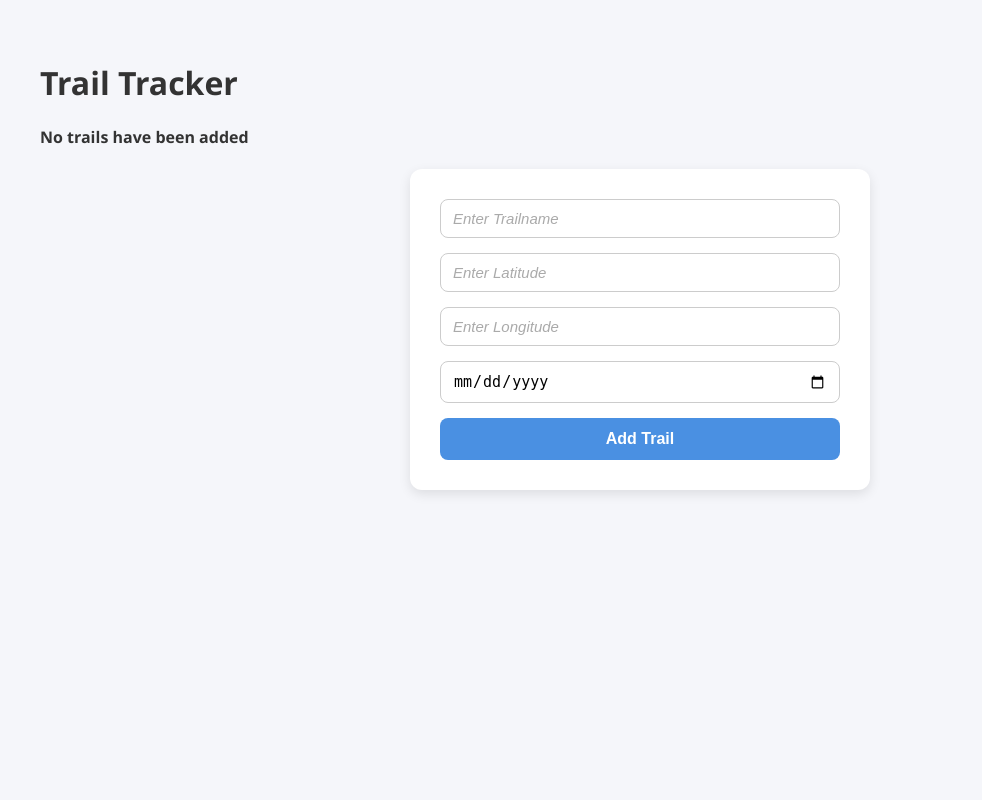
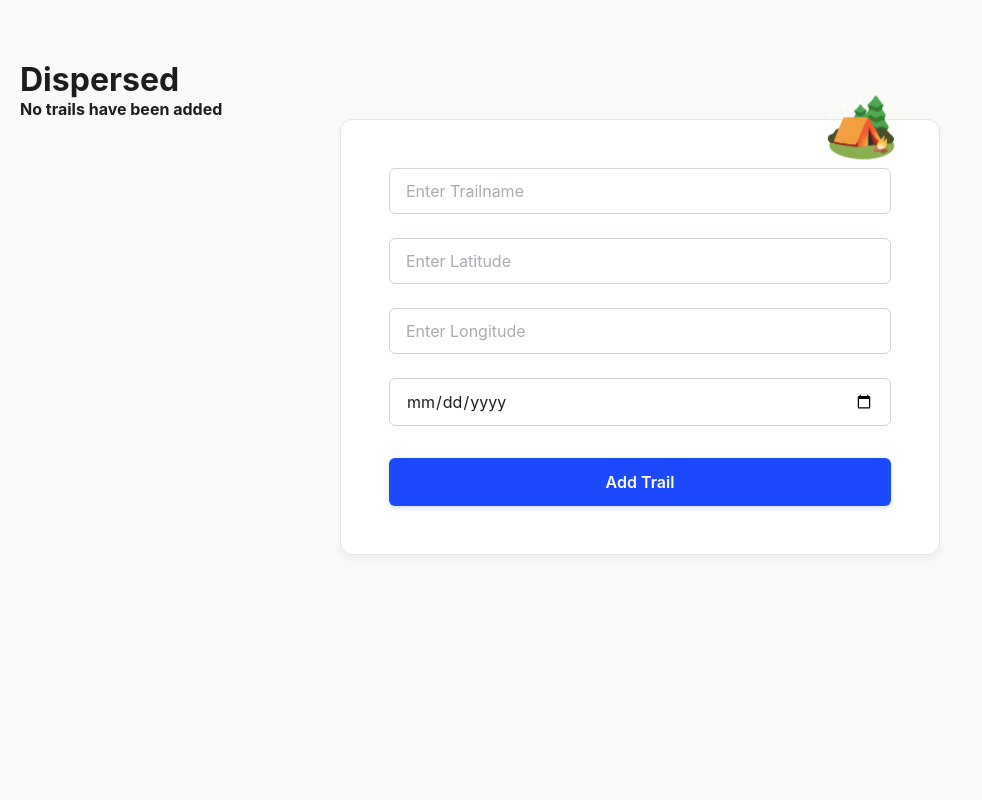
Before and after one commit to Tryj0hh/Dispersed, a Flask app: page / in a window 1280 px wide. Shown: the whole page, without its empty margins (0-982 px from the left). Run offline with Flask 3, Linux system fonts and the light colour scheme.

Commit message:
Changed css style

```diff
--- a/static/css/main.css
+++ b/static/css/main.css
@@ -1,116 +1,370 @@
-/* --- Global Styles --- */
+/* --- PostHog-inspired Styles --- */
+@keyframes float {
+  0%, 100% { transform: translateY(0px) rotate(0deg); }
+  50% { transform: translateY(-20px) rotate(5deg); }
+}
+
+@keyframes fadeIn {
+  from { opacity: 0; transform: translateY(30px); }
+  to { opacity: 1; transform: translateY(0); }
+}
+
+* {
+  margin: 0;
+  padding: 0;
+  box-sizing: border-box;
+}
+
 body {
   margin: 0;
-    font-family: "Segoe UI", Tahoma, Geneva, Verdana, sans-serif;
-    background-color: #f5f6fa;  /* light modern background */
-    color: #333;
-    padding: 40px;
+  font-family: -apple-system, BlinkMacSystemFont, "Segoe UI", "Roboto", "Oxygen", "Ubuntu", sans-serif;
+  background-color: #f9f9f8;
+  color: #1d1d1d;
+  padding: 60px 20px;
+  min-height: 100vh;
+  position: relative;
+}
+
+/* Playful background elements */
+.bg-shape {
+  position: fixed;
+  pointer-events: none;
+  opacity: 0.4;
+  z-index: 0;
+}
+
+.shape-1 {
+  top: 10%;
+  left: 5%;
+  font-size: 80px;
+  animation: float 8s ease-in-out infinite;
+}
+
+.shape-2 {
+  top: 60%;
+  right: 10%;
+  font-size: 100px;
+  animation: float 10s ease-in-out infinite 2s;
+}
+
+.shape-3 {
+  bottom: 15%;
+  left: 15%;
+  font-size: 90px;
+  animation: float 9s ease-in-out infinite 1s;
+}
+
+/* Page Header */
+.page-header {
+  text-align: center;
+  margin-bottom: 60px;
+  position: relative;
+  z-index: 1;
+  animation: fadeIn 0.8s ease;
+}
+
+.page-header h1 {
+  margin: 0 0 16px 0;
+  font-size: 56px;
+  font-weight: 700;
+  color: #1d1d1d;
+  line-height: 1.2;
+}
+
+.page-header .emoji-header {
+  display: inline-block;
+  margin-right: 12px;
+}
+
+.page-header p {
+  color: #65666d;
+  font-size: 20px;
+  margin-top: 0;
+  font-weight: 400;
+}
+
+/* Main container */
+.container {
+  max-width: 1200px;
+  margin: 0 auto;
+  position: relative;
+  z-index: 1;
 }
 
 /* --- Form Styles --- */
 form {
-    background-color: #ffffff;
-    max-width: 400px;
-    margin: auto;
-    padding: 30px;
+  background: #ffffff;
+  max-width: 600px;
+  margin: 0 auto 80px;
+  padding: 48px;
   border-radius: 12px;
-    box-shadow: 0 4px 12px rgba(0,0,0,0.1); /* soft shadow */
+  box-shadow: 0 4px 6px rgba(0,0,0,0.05);
+  border: 1.5px solid #e5e7e0;
   display: flex;
   flex-direction: column;
-    gap: 15px; /* space between inputs */
+  gap: 24px;
+  position: relative;
+  animation: fadeIn 0.8s ease 0.2s backwards;
+}
+
+/* Fun accent blob */
+form::before {
+  content: '🏕️';
+  position: absolute;
+  top: -30px;
+  right: 40px;
+  font-size: 60px;
+  animation: float 6s ease-in-out infinite;
+}
+
+h2 {
+  margin: 0 0 8px 0;
+  font-size: 32px;
+  font-weight: 700;
+  color: #1d1d1d;
+}
+
+.form-subtitle {
+  color: #65666d;
+  font-size: 16px;
+  margin-bottom: 16px;
+  font-weight: 400;
+}
+
+/* Input group */
+.input-group {
+  display: flex;
+  flex-direction: column;
+  gap: 8px;
 }
 
 /* Labels */
 label {
-    font-weight: 500;
-    margin-bottom: 4px;
+  font-weight: 600;
+  color: #1d1d1d;
+  font-size: 15px;
+  display: flex;
+  align-items: center;
+  gap: 6px;
 }
 
 /* Inputs */
 input[type="text"],
 input[type="number"],
-input[type="date"] {
-    padding: 10px 12px;
-    font-size: 15px;
-    border: 1px solid #ccc;
-    border-radius: 8px;
+input[type="date"],
+input[type="email"],
+select {
+  width: 100%;
+  padding: 12px 16px;
+  font-size: 16px;
+  border: 1.5px solid #d1d5db;
+  border-radius: 6px;
   outline: none;
-    transition: border 0.2s, box-shadow 0.2s;
+  transition: all 0.2s ease;
+  background-color: #ffffff;
+  font-family: inherit;
+  color: #1d1d1d;
+}
+
+input[type="text"]:hover,
+input[type="number"]:hover,
+input[type="date"]:hover,
+input[type="email"]:hover,
+select:hover {
+  border-color: #a8abb2;
 }
 
 input[type="text"]:focus,
 input[type="number"]:focus,
-input[type="date"]:focus {
-    border-color: #4a90e2;
-    box-shadow: 0 0 6px rgba(74,144,226,0.3);
+input[type="date"]:focus,
+input[type="email"]:focus,
+select:focus {
+  border-color: #1d4aff;
+  box-shadow: 0 0 0 3px rgba(29, 74, 255, 0.1);
 }
 
-/* Placeholder */
 input::placeholder {
-    color: #aaa;
-    font-style: italic;
+  color: #a8abb2;
 }
 
 /* Submit Button */
-input[type="submit"] {
-    padding: 12px;
+input[type="submit"],
+button[type="submit"] {
+  padding: 14px 28px;
   font-size: 16px;
-    font-weight: bold;
+  font-weight: 600;
   border: none;
-    border-radius: 8px;
-    background-color: #4a90e2;
+  border-radius: 6px;
+  background-color: #1d4aff;
   color: white;
   cursor: pointer;
-    transition: background-color 0.2s, transform 0.1s;
+  transition: all 0.2s ease;
+  font-family: inherit;
+  margin-top: 8px;
+  box-shadow: 0 2px 4px rgba(29, 74, 255, 0.2);
 }
 
-input[type="submit"]:hover {
-    background-color: #357ab8;
+input[type="submit"]:hover,
+button[type="submit"]:hover {
+  background-color: #0d3ad6;
+  box-shadow: 0 4px 8px rgba(29, 74, 255, 0.3);
+  transform: translateY(-1px);
 }
 
-input[type="submit"]:active {
-    transform: scale(0.98);
+input[type="submit"]:active,
+button[type="submit"]:active {
+  transform: translateY(0);
 }
 
 /* --- Table Styles --- */
+.table-section {
+  animation: fadeIn 0.8s ease 0.4s backwards;
+}
+
+.table-header {
+  display: flex;
+  justify-content: space-between;
+  align-items: center;
+  margin-bottom: 24px;
+}
+
+.table-header h3 {
+  font-size: 28px;
+  font-weight: 700;
+  color: #1d1d1d;
+  margin: 0;
+}
+
 .table-container {
-    max-width: 800px;
-    margin: 50px auto 0;
-    overflow-x: auto;
+  background: #ffffff;
+  border-radius: 12px;
+  box-shadow: 0 4px 6px rgba(0,0,0,0.05);
+  border: 1.5px solid #e5e7e0;
+  overflow: hidden;
+  position: relative;
 }
 
 table {
   width: 100%;
   border-collapse: collapse;
   background-color: #fff;
-    border-radius: 10px;
-    overflow: hidden;
-    box-shadow: 0 4px 12px rgba(0,0,0,0.08);
 }
 
 th, td {
-    padding: 12px 15px;
+  padding: 20px 24px;
   text-align: left;
 }
 
 th {
-    background-color: #4a90e2;
+  background-color: #f9f9f8;
+  color: #1d1d1d;
+  font-weight: 700;
+  font-size: 14px;
+  text-transform: uppercase;
+  letter-spacing: 0.5px;
+  border-bottom: 1.5px solid #e5e7e0;
+}
+
+tbody tr {
+  transition: background-color 0.15s ease;
+  border-bottom: 1px solid #f3f4f0;
+}
+
+tbody tr:hover {
+  background-color: #fefdf9;
+}
+
+tbody tr:last-child {
+  border-bottom: none;
+}
+
+td {
+  color: #1d1d1d;
+  font-size: 15px;
+}
+
+/* Action Buttons */
+.action-btn {
+  padding: 8px 16px;
+  border: 1.5px solid #e5e7e0;
+  border-radius: 4px;
+  font-size: 14px;
+  font-weight: 600;
+  cursor: pointer;
+  transition: all 0.15s ease;
+  margin-right: 8px;
+  background-color: #ffffff;
+  font-family: inherit;
+}
+
+.edit-btn {
+  color: #1d4aff;
+  border-color: #1d4aff;
+}
+
+.edit-btn:hover {
+  background-color: #1d4aff;
   color: white;
+}
+
+.delete-btn {
+  color: #dc3545;
+  border-color: #dc3545;
+}
+
+.delete-btn:hover {
+  background-color: #dc3545;
+  color: white;
+}
+
+.action-btn:active {
+  transform: scale(0.97);
+}
+
+/* Badge/Tag style for locations */
+.location-badge {
+  display: inline-block;
+  background-color: #fff6e5;
+  color: #b45309;
+  padding: 4px 10px;
+  border-radius: 4px;
+  font-size: 13px;
   font-weight: 600;
 }
 
-tr:nth-child(even) {
-    background-color: #f1f3f6;
+/* Responsive */
+@media (max-width: 768px) {
+  body {
+    padding: 40px 16px;
+  }
+  .page-header h1 {
+    font-size: 42px;
+  }
+  .page-header p {
+    font-size: 18px;
+  }
+  form {
+    padding: 32px 24px;
+  }
+  th, td {
+    padding: 16px 12px;
+    font-size: 14px;
+  }
+  .table-container {
+    overflow-x: auto;
+  }
+  table {
+    min-width: 600px;
+  }
 }
 
-tr:hover {
-    background-color: #e6f0ff;
+@media (max-width: 480px) {
+  .page-header h1 {
+    font-size: 36px;
   }
-
-/* Responsive */
-@media (max-width: 600px) {
-    form, .table-container {
-        padding: 20px;
-        width: 90%;
+  form::before {
+    font-size: 40px;
+    right: 20px;
+    top: -20px;
   }
 }
--- a/templates/index.html
+++ b/templates/index.html
@@ -6,7 +6,7 @@
 
 {% block body %}
 <div class="content">
-    <h1>Trail Tracker</h1>
+    <h1>Dispersed</h1>
     {% if trails|length < 1 %}
     <h4>No trails have been added</h4>
     {% else %}
```
Lines whose indentation alone changed are shown as unchanged.
